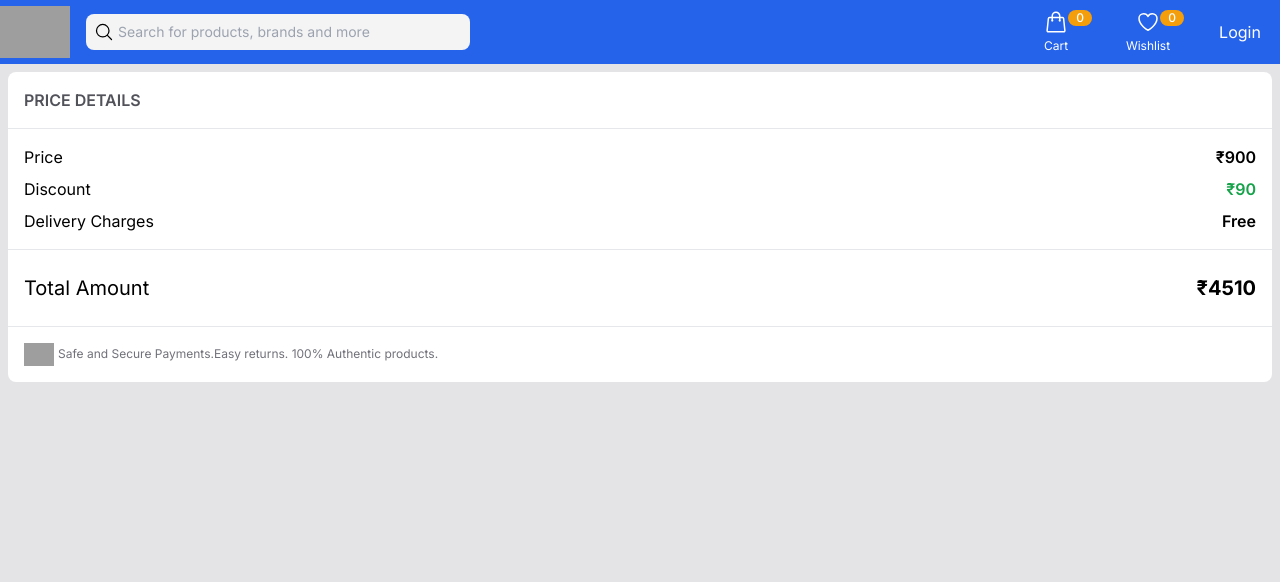
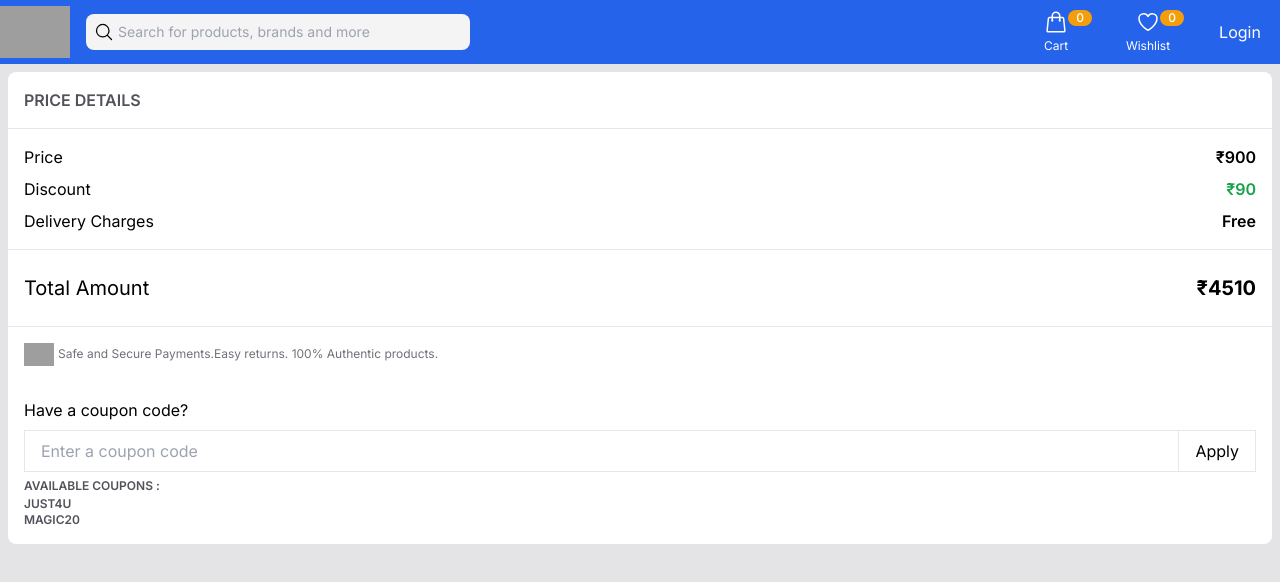
Before and after one commit to dibkb/profile-assignment, a Next.js app: page /cart in a window 1280 px wide. Shown: the top 582 px of the page. Built offline with nearby package versions, Linux system fonts and the light colour scheme; grey boxes are pictures that could not be loaded.

Commit message:
success and fialure handling

```diff
--- a/app/cart/page.tsx
+++ b/app/cart/page.tsx
@@ -1,7 +1,22 @@
-import React from "react";
+"use client";
+
+import React, { useState } from "react";
 import PageLayout from "../_layout";
+import { Coupons } from "@/constants";
+import { cn } from "@/utils";
 
 const Cart = () => {
+  const [couponStatus, setCouponStatus] = useState<"success" | "failure">();
+  const [input, setInput] = useState("");
+  function handleCouponSubmission() {
+    if (Coupons.includes(input)) {
+      setCouponStatus("success");
+    } else {
+      setCouponStatus("failure");
+    }
+    setInput("");
+  }
+  console.log(couponStatus);
   return (
     <PageLayout>
       {/* mobile screens */}
@@ -36,6 +51,35 @@ const Cart = () => {
           />
           Safe and Secure Payments.Easy returns. 100% Authentic products.
         </span>
+        {/* coupon code */}
+        <div className="p-4">
+          <p className="mb-2">Have a coupon code?</p>
+          <span className="flex rounded-md">
+            <input
+              type="text"
+              className={cn(
+                "border flex-grow px-4",
+                couponStatus === "success" && "bg-green-100 border-green-500",
+                couponStatus === "failure" && "bg-red-100 border-red-500"
+              )}
+              placeholder="Enter a coupon code"
+              value={input}
+              onChange={(e) => setInput(e.target.value)}
+            />
+            <button
+              className="border-t border-r border-b p-2 px-4"
+              onClick={handleCouponSubmission}
+            >
+              Apply
+            </button>
+          </span>
+          <span className="mt-4 text-xs text-zinc-600 font-semibold uppercase">
+            Available coupons :{" "}
+            {Coupons.map((c) => (
+              <p key={c}>{c}</p>
+            ))}
+          </span>
+        </div>
       </div>
     </PageLayout>
   );
--- a/constants.ts
+++ b/constants.ts
@@ -2,3 +2,4 @@ export const Constants = {
   NavbarHeight: 64,
   SidebarHeading: 64,
 };
+export const Coupons = ["JUST4U", "MAGIC20"];
```
